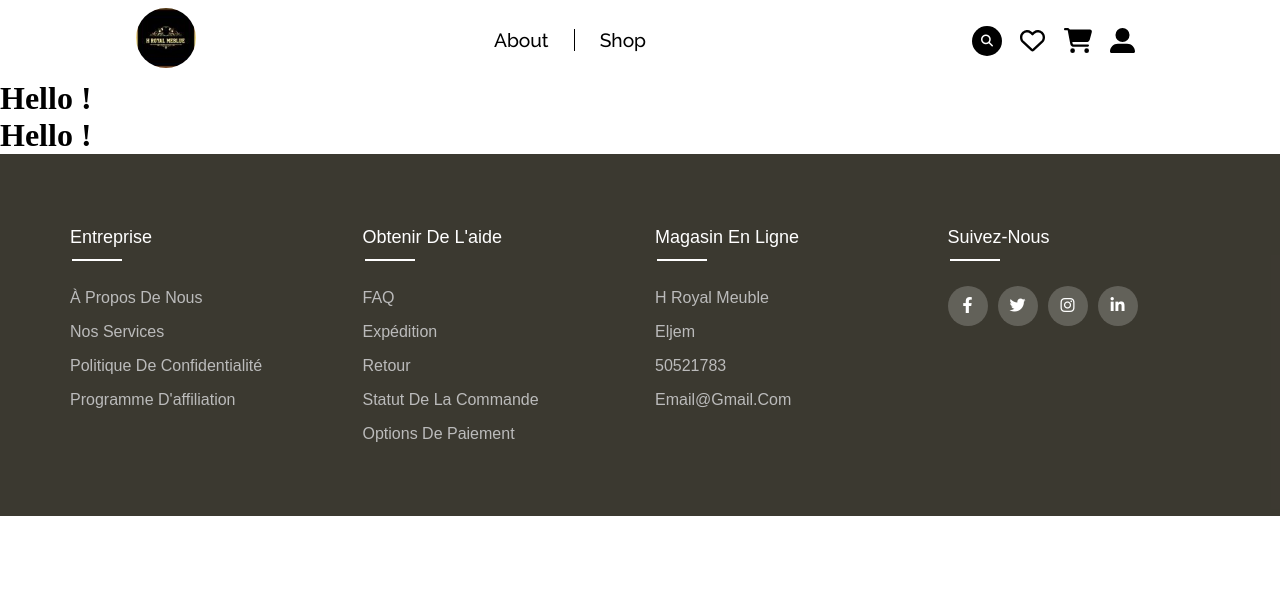
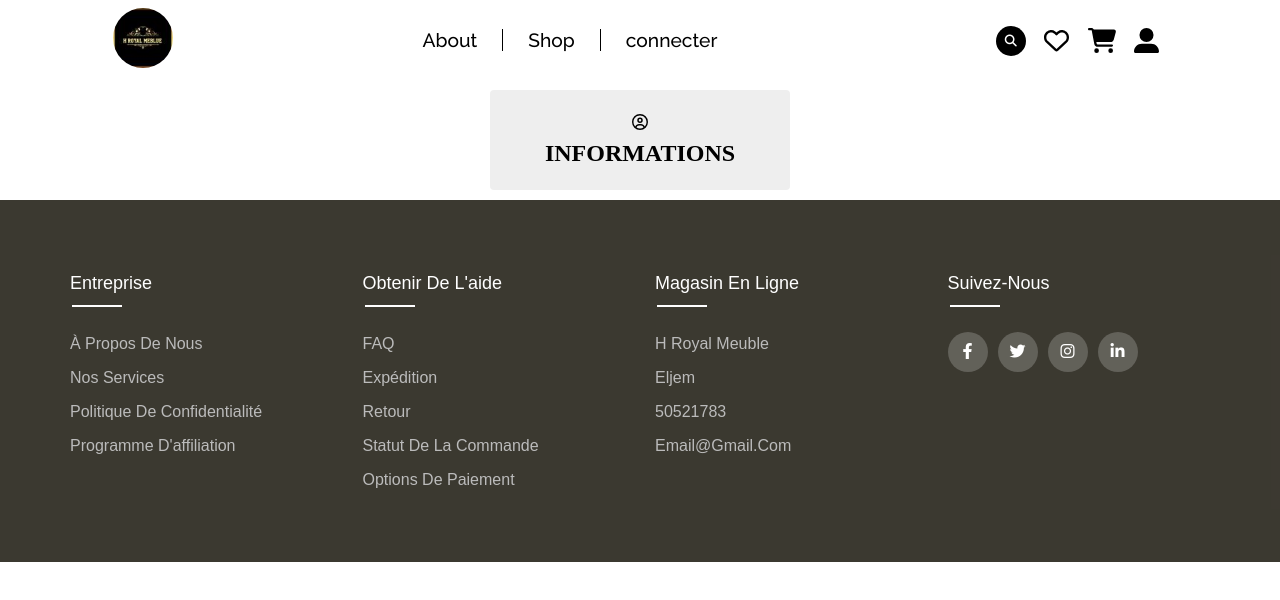
Before and after one commit to 20537145/my-project, a React (Create React App) app: page /profile in a window 1280 px wide. Shown: the top 600 px of the page. Built offline with nearby package versions, Linux system fonts and the light colour scheme.

Commit message:
added userInfo

```diff
--- a/src/App.jsx
+++ b/src/App.jsx
@@ -15,7 +15,7 @@ import AllProductsComponent from './components/AllProductsComponent';
 import ProductIdShop from './components/ProductIdShop';
 import WishList from './components/WishList';
 import Cart from './components/Cart';
-import UserForms from './components/UserForms';
+import UserInfo from './Pages/userInfo';
 
 
 
@@ -27,8 +27,10 @@ const router = createBrowserRouter(
       <Route index element={<HomePage />} />
       <Route path='about' element={<About />} />
       <Route path='search' element={<Search />} />
-      <Route path='profile' element={<Profile />} />
-      <Route path='lala' element={<UserForms />} />
+      <Route path='profile'  >
+        <Route index element={<UserInfo />}/>
+      <Route path='me' element={<Profile />} />
+      </Route>
       <Route path='login' element={<Login />} />
       <Route path='wishlist' element={<WishList />} />
       <Route path='cart' element={<Cart />} />
--- a/src/Pages/NavLayout.jsx
+++ b/src/Pages/NavLayout.jsx
@@ -2,7 +2,7 @@ import React, { useEffect, useState } from "react";
 import { Link, Outlet, useLocation } from "react-router-dom";
 import logo from "../imgs/logo.png";
 import { useDispatch, useSelector } from "react-redux";
-import { fetchUserProfile,  setAuthStatus } from "../redux/userSlice";
+import { fetchUserProfile,  logout,  setAuthStatus } from "../redux/userSlice";
 import { faHeart } from "@fortawesome/free-regular-svg-icons";
 import { FontAwesomeIcon } from "@fortawesome/react-fontawesome";
 import {
@@ -75,6 +75,11 @@ function NavLayout() {
   const isntHovered = () => {
     setNav(false);
   };
+  const isAuth = useSelector((state) => state.auth.isAuth);
+  const logoutHandler = () => {
+    dispatch(logout());
+    setClicked(false)
+  };
   return (
     <>
       <header
@@ -99,6 +104,10 @@ function NavLayout() {
               <li onClick={() => setClicked(false)}>
                 <Link to="products">Shop</Link>
               </li>
+              <li className="li-3rd-child" onClick={() => setClicked(false)}>
+                <Link to="profile">profile</Link>
+              </li>
+              {isAuth?(<li onClick={logoutHandler}><Link to="/">déconnecter</Link></li>):(<li onClick={()=>setClicked(false)}> <Link to='login'>connecter</Link></li>)}
             </ul>
           </div>
           <div
--- a/src/Pages/Profile.jsx
+++ b/src/Pages/Profile.jsx
@@ -2,16 +2,11 @@ import React from 'react';
 
 const Profile = () => {
 
-  // Use useEffect to store user data in localStorage on component mount
-
-
-  // Retrieve user data from localStorage, if available
   const storedUser = JSON.parse(localStorage.getItem('user'));
 
   return (
     <div>
-      <h1>Hello {storedUser?.firstName }!</h1>
-      <h1>Hello {storedUser?.lastName }!</h1>
+      <h1>Hello {storedUser?.firstName } {storedUser?.lastName }!</h1>
     </div>
   );
 };
--- a/src/components/userInfo.jsx
+++ b/src/Pages/userInfo.jsx
@@ -9,7 +9,7 @@ const UserInfo = () => {
       <main>
         <div className='info-container'>
         <div >
-            <Link to='/'>
+            <Link to='me'>
             <i><FontAwesomeIcon icon={faUserCircle} /></i>
             <h2>INFORMATIONS</h2>
             </Link>
--- a/src/style/App.css
+++ b/src/style/App.css
@@ -159,7 +159,9 @@ color: #000 !important;
   display: none;
 }
 @media screen and (max-width: 767px) {
-
+  .login-component{
+    display: none;
+  }
   #header-icons{
     position: relative;
     left: 10px;
@@ -238,7 +240,7 @@ margin-left: 0 !important;
     margin-top: 50px;
   }
   #navbar li a {
-    color: #fff;
+    color: #fff !important;
   }
   #navbar li {
     margin-bottom: 25px;
@@ -745,8 +747,13 @@ form {
 
   }
 }
-
+.li-3rd-child{
+  display: none;
+}
 @media screen and (max-width: 769px) {
+  .li-3rd-child{
+    display: block;
+  }
   .products-section {
     display: grid;
     grid-template-columns: repeat(2, 1fr);
@@ -958,3 +965,24 @@ color: red;
   margin-top: 10px;
   color: #79aa7a;
 }
+.info-container{
+  margin: 10px auto;
+  display: flex;
+  justify-content: center;
+  align-items: center;
+  padding: 50px;
+  background-color: #eee;
+  width: 300px;
+  cursor: pointer;
+  height: 100px;
+  border-radius: 4px;
+}
+.info-container i {
+  display: flex;
+  justify-content: center;
+  margin-bottom: 10px;
+}
+a{
+  text-decoration: none;
+  color: inherit;
+}
--- a/src/style/dropDown.css
+++ b/src/style/dropDown.css
@@ -31,3 +31,8 @@
     color: black !important;
     font-family: "raleway", sans-serif;
 }
+@media screen and (max-width: 769px) {
+.drop-container{
+display: none;
+}
+}
```
